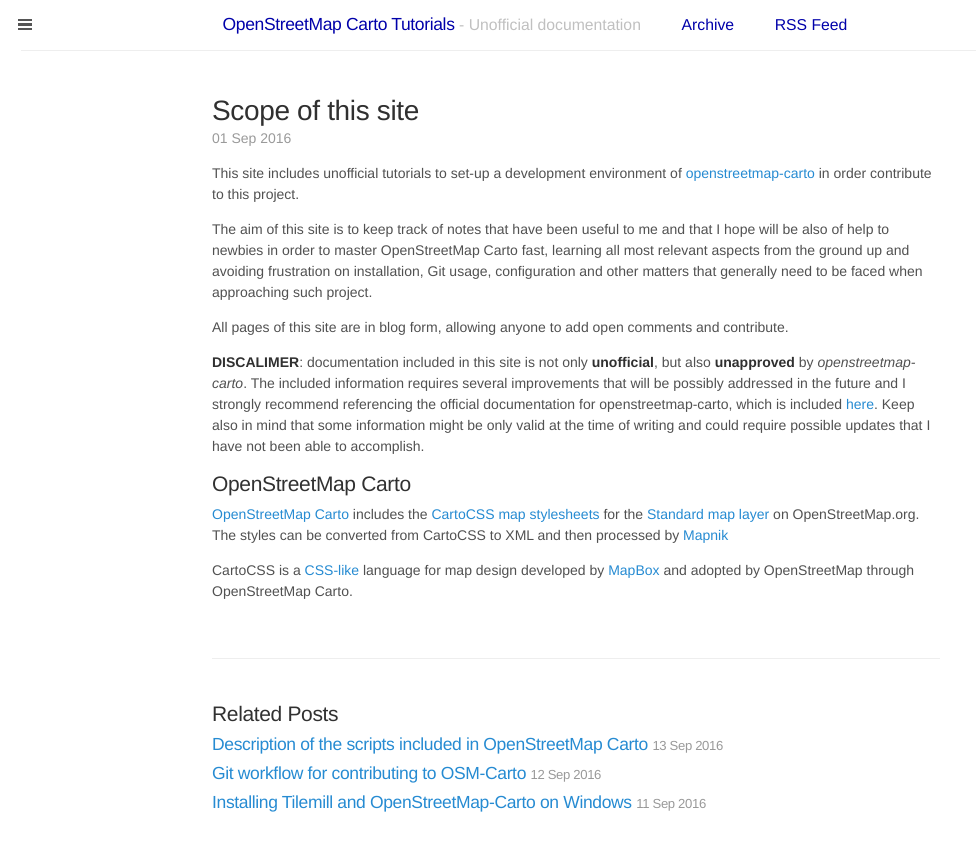
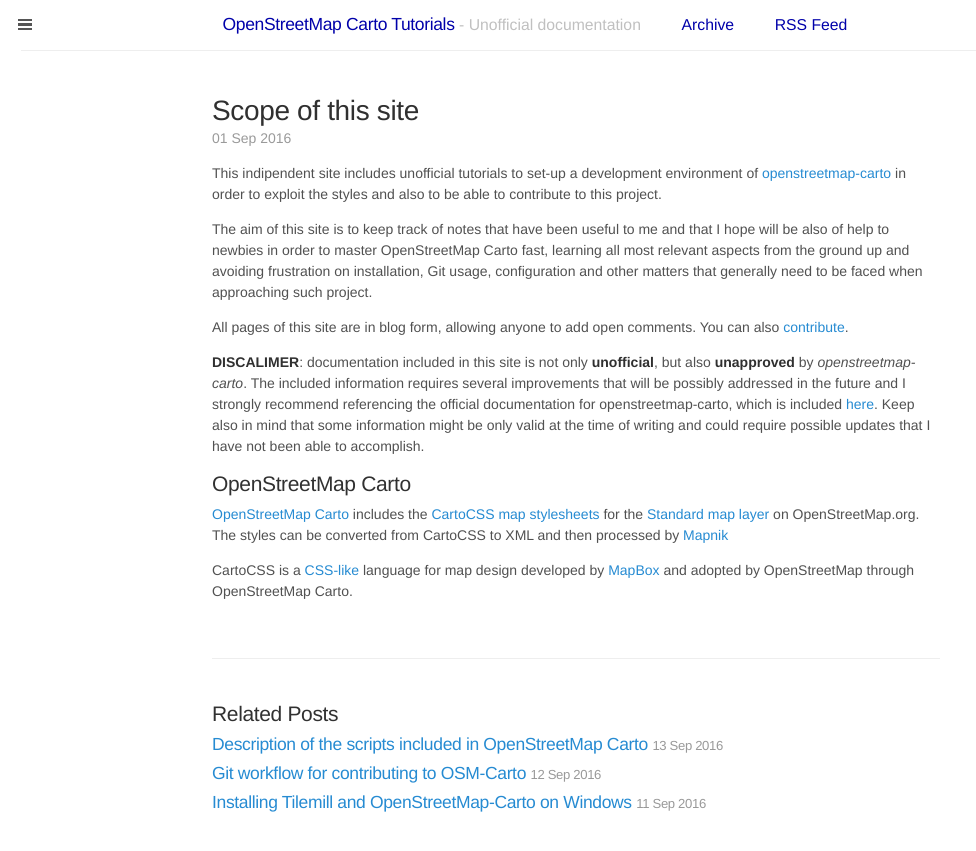
Before and after one commit to Ircama/osm-carto-tutorials, a Jekyll site: the page built from _posts/2016-09-01-site-scope.md, in a window 1280 px wide. Shown: the top 851 px of the page, without its empty margins (0-976 px from the left). Built offline with Jekyll 4.4.1, drawn with Linux system fonts in a browser that asks for light colours; comment, search, counter and statistics services are not loaded.

Commit message:
Update 2016-09-01-site-scope.md

```diff
--- a/_posts/2016-09-01-site-scope.md
+++ b/_posts/2016-09-01-site-scope.md
@@ -3,11 +3,11 @@
 title: Scope of this site
 ---
 
-This site includes unofficial tutorials to set-up a development environment of [openstreetmap-carto](https://github.com/gravitystorm/openstreetmap-carto) in order contribute to this project.
+This indipendent site includes unofficial tutorials to set-up a development environment of [openstreetmap-carto](https://github.com/gravitystorm/openstreetmap-carto) in order to exploit the styles and also to be able to contribute to this project.
 
 The aim of this site is to keep track of notes that have been useful to me and that I hope will be also of help to newbies in order to master OpenStreetMap Carto fast, learning all most relevant aspects from the ground up and avoiding frustration on installation, Git usage, configuration and other matters that generally need to be faced when approaching such project.
 
-All pages of this site are in blog form, allowing anyone to add open comments and contribute.
+All pages of this site are in blog form, allowing anyone to add open comments. You can also [contribute](/git-workflow/).
 
 **DISCALIMER**: documentation included in this site is not only **unofficial**, but also **unapproved** by *openstreetmap-carto*. The included information requires several improvements that will be possibly addressed in the future and I strongly recommend referencing the official documentation for openstreetmap-carto, which is included [here](https://github.com/gravitystorm/openstreetmap-carto). Keep also in mind that some information might be only valid at the time of writing and could require possible updates that I have not been able to accomplish.
 
```
